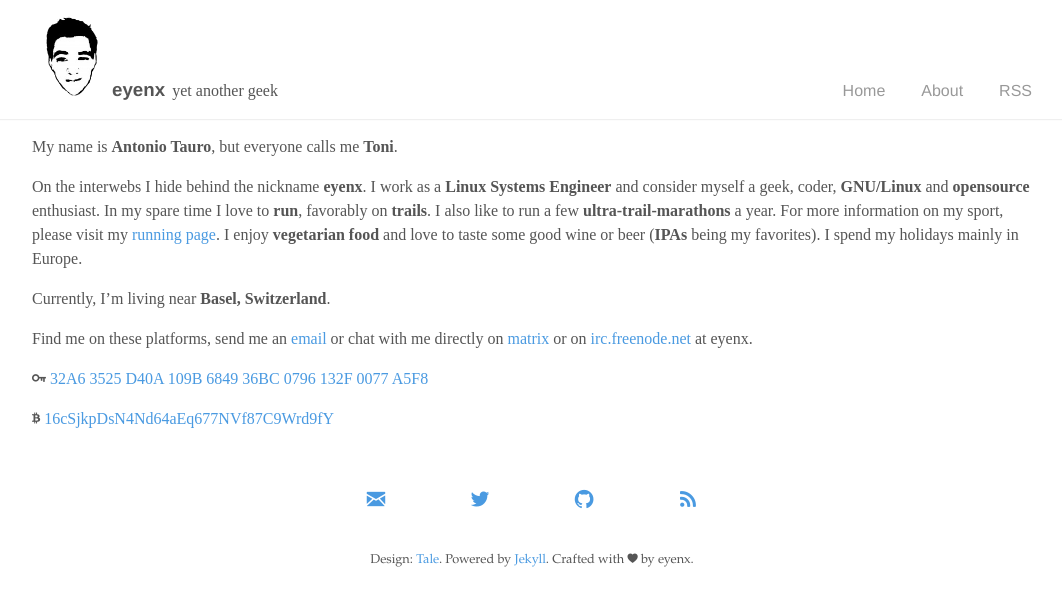
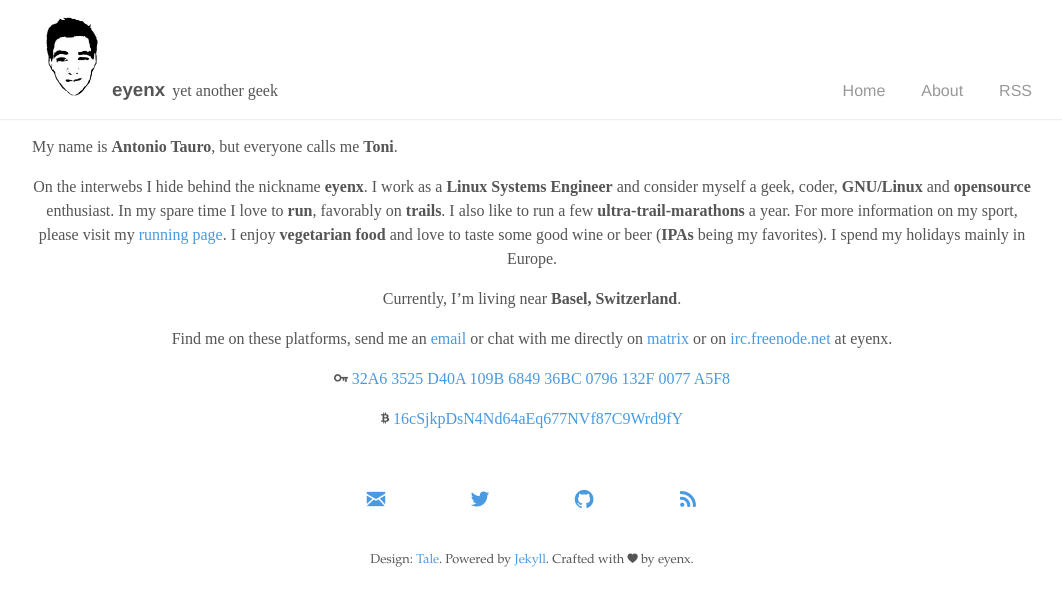
Before and after one commit to eyenx/blog, a Jekyll site: the page built from src/_pages/about.md, in a window 1280 px wide. Shown: the top 606 px of the page, without its empty margins (108-1170 px from the left). Built offline with Jekyll 4.4.1, drawn with Linux system fonts in a browser that asks for light colours.

Commit message:
Update about.md

```diff
--- a/src/_pages/about.md
+++ b/src/_pages/about.md
@@ -7,7 +7,7 @@
 
 
 My name is **Antonio Tauro**, but everyone calls me **Toni**.
-{: r}
+{:r: .about}
 
 
 On the interwebs I hide behind the nickname **eyenx**.
```
